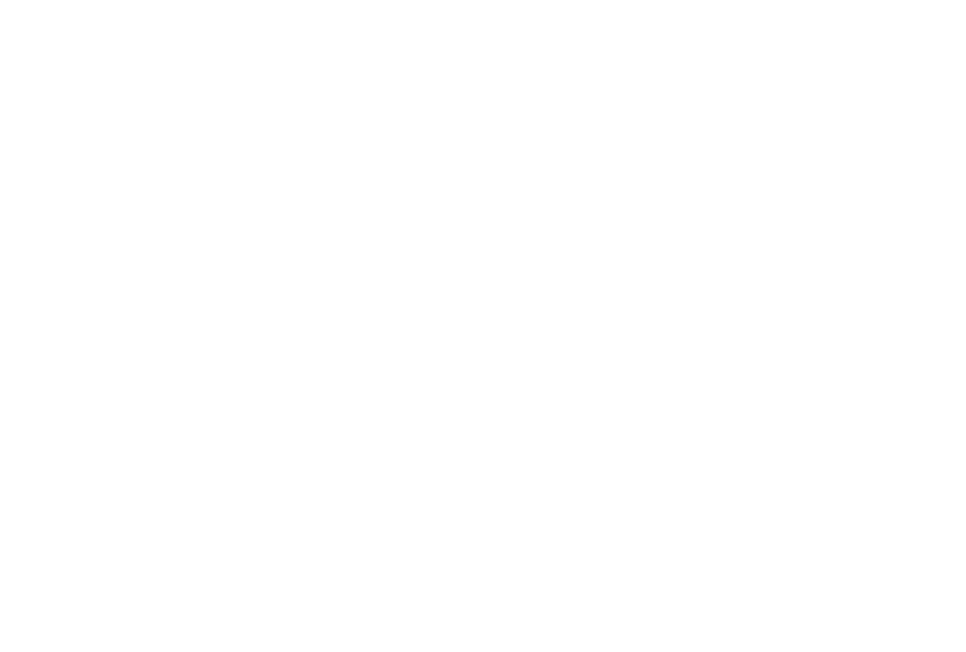
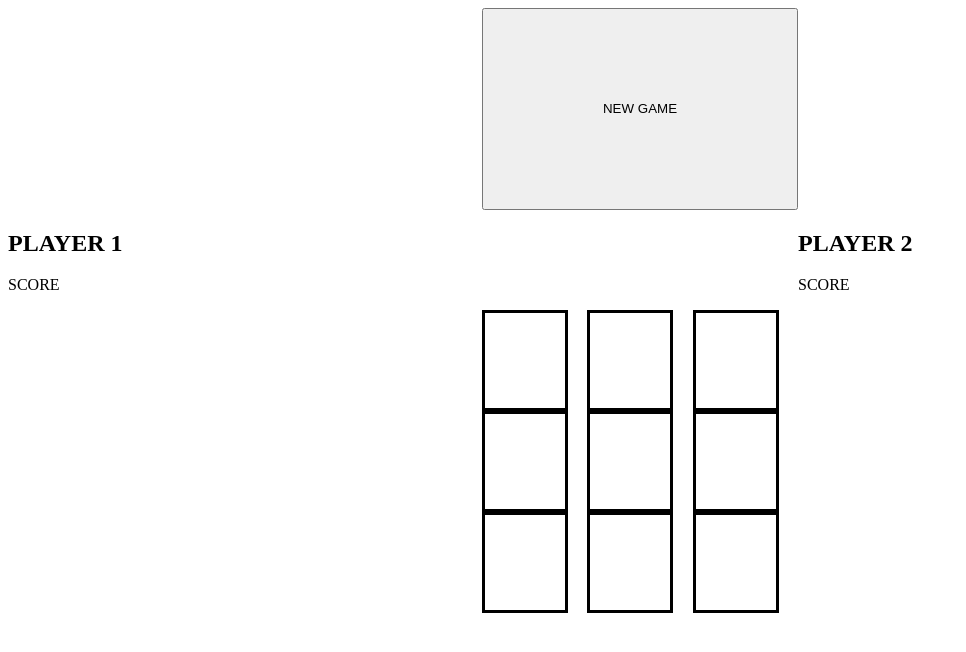
Before and after one commit to plmn95/tic-tac-toe, a plain HTML site: page index.html in a window 1280 px wide. Shown: the whole page, without its empty margins (0-966 px from the left). Drawn offline with Linux system fonts and the light colour scheme.

Commit message:
display improvements

```diff
--- a/index.html
+++ b/index.html
@@ -4,8 +4,10 @@
     <meta charset="UTF-8">
     <meta name="viewport" content="width=device-width, initial-scale=1.0">
     <title>Tic-Tac-Toe</title>
+    <link rel="stylesheet" href="style.css">
 </head>
 <body>
+    <div class="container"></div>
     <script src="script.js"></script>
 </body>
 </html>
--- a/script.js
+++ b/script.js
@@ -35,7 +35,10 @@ const player = (function() {
 
     const giveScore = () => score++
     const printScore = () => console.log(`${playerName} has ${score} score`)
-    const mark = (spot) => gameboard.mark(spot, symbol)
+    const mark = function(spot) {
+        gameboard.mark(spot, symbol)
+        displayController.mark(spot, symbol)
+    }
 
     return { giveScore, printScore, mark, symbol }
 })()
@@ -48,6 +51,7 @@ const computer = (function() {
         let spot = Math.floor(Math.random() * 9)
         if(gameboard.checkEmpty(spot) == true) {
             gameboard.mark(spot, symbol)
+            displayController.mark(spot, symbol)
         } else {
             mark()
         }
@@ -103,6 +107,7 @@ const gameController = (function() {
     }
 
     const play = function(spot) {
+        console.log(spot)
         if(gameboard.checkEmpty(spot) == true) {
             player.mark(spot)
             if(gameController.checkWin(gameboard.board, player.symbol) == false) {
@@ -112,6 +117,89 @@ const gameController = (function() {
         }
     }
 
+    const newGame = function() {
+        const btn = document.querySelector('btnNew')
+        btn.addEventListener('click', () => {
+
+        })
+    }
+
     return { checkWin, play }
 
 })()
+
+const displayController = (function() {
+
+    const initialize = (function() {
+        const container = document.querySelector('.container')
+
+        const btnNew = document.createElement('button')
+        btnNew.classList.add('btnNew')
+        btnNew.innerText = "NEW GAME"
+        container.appendChild(btnNew)
+
+        const player1Div = document.createElement('div')
+        player1Div.classList.add('player1Div')
+        container.appendChild(player1Div)
+        const player1Title = document.createElement('h2')
+        player1Title.classList.add('player1Title')
+        player1Title.innerText = "PLAYER 1"
+        player1Div.appendChild(player1Title)
+        const score1Text = document.createElement('p')
+        score1Text.innerText = 'SCORE'
+        player1Div.appendChild(score1Text)
+
+        const player2Div = document.createElement('div')
+        player2Div.classList.add('player2Div')
+        container.appendChild(player2Div)
+        const player2Title = document.createElement('h2')
+        player2Title.classList.add('player2Title')
+        player2Title.innerText = "PLAYER 2"
+        player2Div.appendChild(player2Title)
+        const score2Text = document.createElement('p')
+        score2Text.innerText = 'SCORE'
+        player2Div.appendChild(score2Text)
+
+        const gameboardDiv = document.createElement('div')
+        gameboardDiv.classList.add('gameboardDiv')
+        container.appendChild(gameboardDiv)
+        gameboard.board.forEach((e, i) => {
+            let div = document.createElement('div')
+            div.classList.add('boardSpace')
+            div.id = `${i}`
+            gameboardDiv.appendChild(div)
+            div.addEventListener('click', () => {
+                gameController.play(div.id)
+            })
+        })
+
+    })()
+
+    const mark = function(spot, symbol) {
+        let imgUrl
+        switch (symbol) {
+            case 'x':
+                imgUrl = 'images/x.png'
+                break;
+            case 'o':
+                imgUrl = 'images/o.png'
+                break;
+        }
+        const div = document.getElementById(spot)
+        const img = document.createElement('img')
+        img.classList.add('symbol')
+        img.setAttribute('src', imgUrl)
+        div.appendChild(img)
+    }
+
+    const reset = function() {
+        const divs = document.querySelectorAll('.boardSpace')
+        divs.forEach(div => {
+            const img = document.querySelector('.symbol')
+            div.removeChild(img)
+        })
+    }
+
+    return { mark, reset }
+
+})()
--- /dev/null
+++ b/style.css
@@ -0,0 +1,37 @@
+.container {
+    display: grid;
+    grid-template: 2fr 1fr 3fr / 1.5fr 1fr 1.5fr
+}
+
+.btnNew {
+    grid-column: 2 / 3;
+}
+
+.player1Div {
+    grid-column: 1 / 2;
+    grid-row: 2 / 3;
+}
+
+.player2Div {
+    grid-column: 3 / 4;
+    grid-row: 2 / 3;
+}
+
+.gameboardDiv {
+    grid-column: 2 / 3;
+    grid-row: 3 / 4;
+    display: grid;
+    grid-template: 1fr 1fr 1fr / 1fr 1fr 1fr
+}
+
+.boardSpace {
+    border-style: solid;
+    width: 5rem;
+}
+
+.boardSpace img {
+    display: flex;
+    justify-self: center;
+    align-self: center;
+    width: 4rem;
+}
```
Also changed, not shown: images/o.png (added), images/x.png (added).
